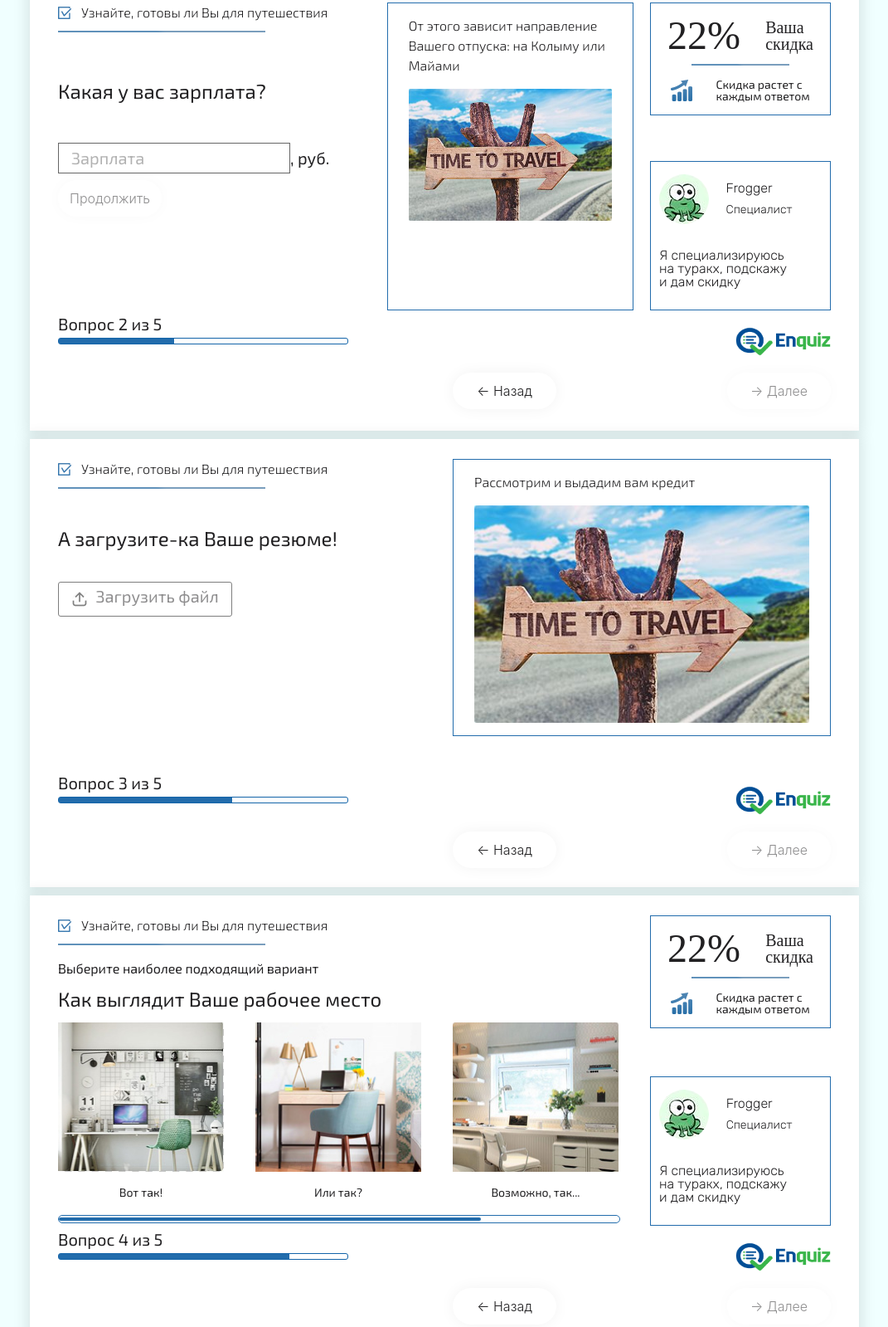
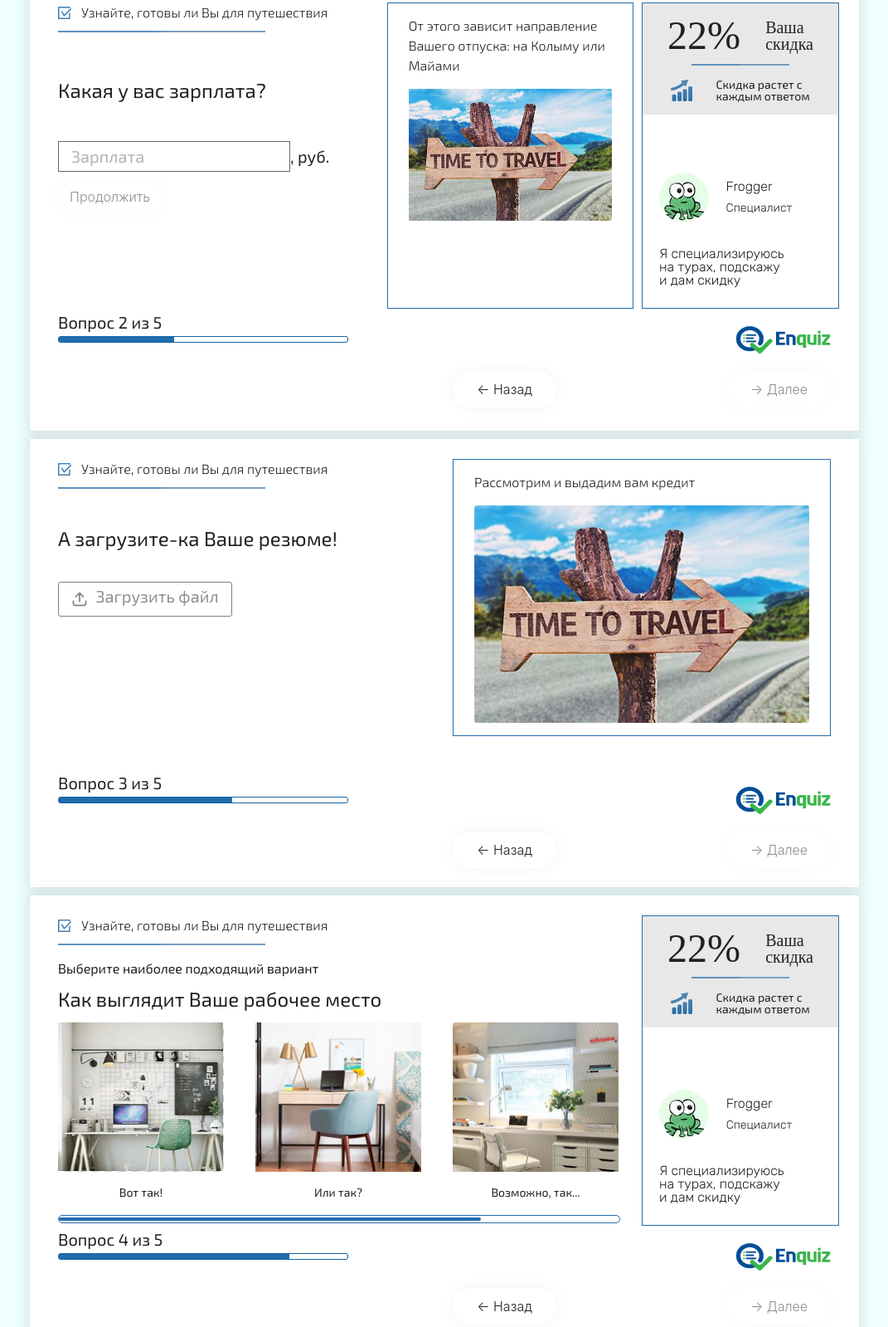
Before and after one commit to mderkach/Quiz, a plain HTML site: page index.html in a window 1280 px wide. Shown: the part 2181-3780 px from the top of the page at 83% size, without its empty margins (104-1175 px from the left). Drawn offline with Linux system fonts and the light colour scheme.

Commit message:
border fix 2

```diff
--- a/index.html
+++ b/index.html
@@ -159,7 +159,7 @@
                         </div>
                     </div>
                     <div class="w-100 d-lg-none"></div>
-                    <div class="column__right col-12 col-lg-3 col-md-12 d-flex flex-column justify-content-between">
+                    <div class="column__right border col-12 col-lg-3 col-md-12 d-flex flex-column justify-content-between">
                         <div class="discount__wrapper d-lg-block d-flex justify-content-between flex-wrap">
                             <p class="discount__heading  d-flex flex-wrap justify-content-around align-items-center">
                                 <span class="discount__counter">22%</span> Ваша<br>скидка
@@ -174,7 +174,7 @@
                                     <p class="specialist__role">Специалист</p>
                                 </div>
                             </div>
-                            <p class="specialist__description">Я специализируюсь <br> на туракх, подскажу <br> и дам скидку</p>
+                            <p class="specialist__description">Я специализируюсь <br> на турах, подскажу <br> и дам скидку</p>
                         </div>
 
                     </div>
@@ -335,7 +335,7 @@
                     </form>
                 </div>
                 <div class="w-100 d-lg-none"></div>
-                <div class="column__right col-12 col-lg-3 col-md-12 d-flex flex-column justify-content-between">
+                <div class="column__right border col-12 col-lg-3 col-md-12 d-flex flex-column justify-content-between">
                     <div class="discount__wrapper d-lg-block d-flex justify-content-between flex-wrap">
                         <p class="discount__heading  d-flex flex-wrap justify-content-around align-items-center">
                             <span class="discount__counter">22%</span> Ваша<br>скидка
@@ -350,7 +350,7 @@
                                 <p class="specialist__role">Специалист</p>
                             </div>
                         </div>
-                        <p class="specialist__description">Я специализируюсь <br> на туракх, подскажу <br> и дам скидку</p>
+                        <p class="specialist__description">Я специализируюсь <br> на турах, подскажу <br> и дам скидку</p>
                     </div>
 
                 </div>
--- a/sass/_media.sass
+++ b/sass/_media.sass
@@ -21,7 +21,7 @@
         margin-bottom: 40px
     .progressbar
         max-width: 100%
-    .discount__wrapper
+    .border/*.discount__wrapper*/
         margin-top: 20px
         //max-width: 445.5px
         //width: 100%
--- a/sass/main.sass
+++ b/sass/main.sass
@@ -314,8 +314,11 @@ input[name='workplace']
         height: 100%
 .progressbar__description
     margin-bottom: 0
-.hint__wrapper,.discount__wrapper,.specialist__wrapper
+.hint__wrapper/*,.discount__wrapper,.specialist__wrapper*/
     border: 1px solid $accent
+.border
+    border: 1px solid $accent
+    padding: 0
 .hint__wrapper
     padding: 15px 25px
     height: 100%
@@ -323,7 +326,9 @@ input[name='workplace']
         width: 100%
         max-height: 278px
 .discount__wrapper, .specialist__wrapper
-    padding: 15px 10px
+    padding: 15px 20px
+.discount__wrapper
+    background: #e8e8e8
 .discount__heading
     font-family: 'Rubick'
     font-weight: 300
```
Also changed, not shown: css/main.min.css.
